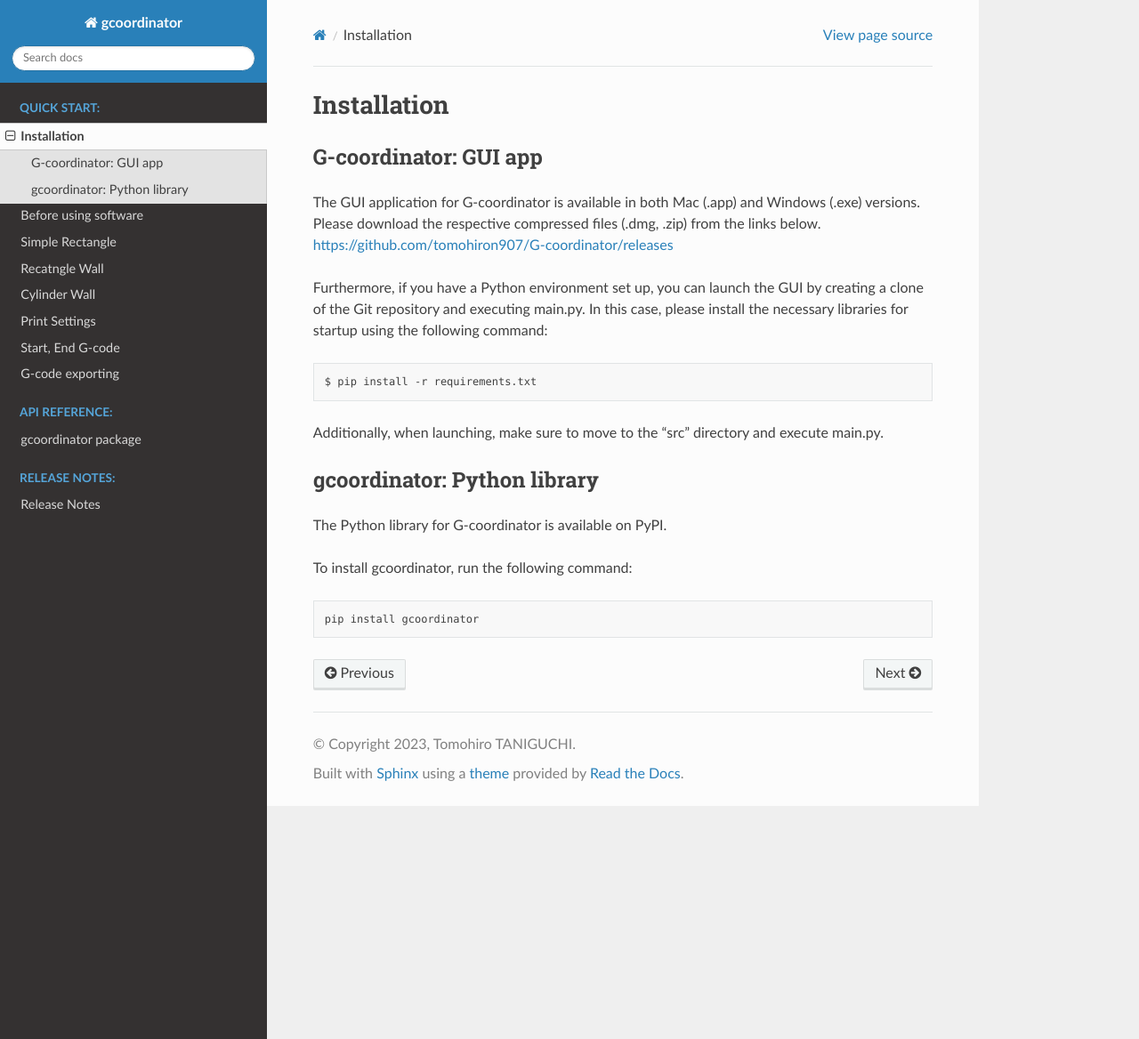
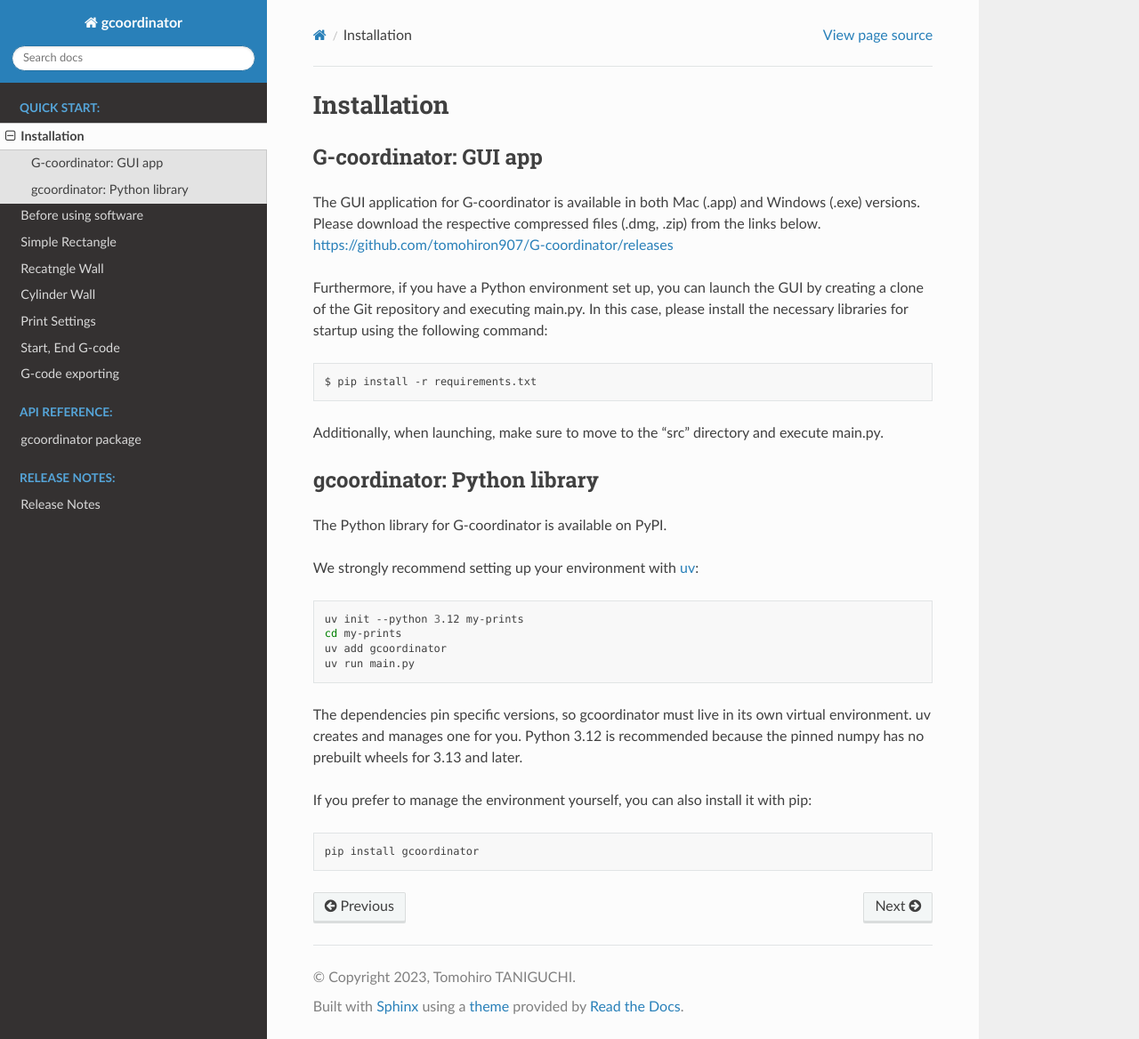
Before and after one commit to tomohiron907/gcoordinator, a Sphinx documentation site: the page built from docs/installation.rst, in a window 1280 px wide and 1168 px high. Shown: the whole window at 89% size. Built offline with Sphinx 7.4.7 and the Read the Docs theme 3.1.0, drawn with Linux system fonts in a browser that asks for light colours.

Commit message:
recommend uv for setting up the environment
The dependencies pin exact versions (numpy==1.26.2, which has no wheels for
Python 3.13+), so gcoordinator has to live in its own virtual environment on a
supported interpreter. uv does both, so lead with it and keep pip as the
fallback for people managing their own environment.

Co-Authored-By: Claude Opus 5 <noreply@anthropic.com>

```diff
--- a/docs/installation.rst
+++ b/docs/installation.rst
@@ -21,7 +21,20 @@ gcoordinator: Python library
 ---------------------------
 The Python library for G-coordinator is available on PyPI.
 
-To install gcoordinator, run the following command:
+We strongly recommend setting up your environment with `uv <https://docs.astral.sh/uv/>`_:
+
+.. code-block:: bash
+
+   uv init --python 3.12 my-prints
+   cd my-prints
+   uv add gcoordinator
+   uv run main.py
+
+The dependencies pin specific versions, so gcoordinator must live in its own virtual environment.
+uv creates and manages one for you.
+Python 3.12 is recommended because the pinned numpy has no prebuilt wheels for 3.13 and later.
+
+If you prefer to manage the environment yourself, you can also install it with pip:
 
 .. code-block:: bash
 
```
Also changed, not shown: README.md (+25 -10 lines), 1 other file.
